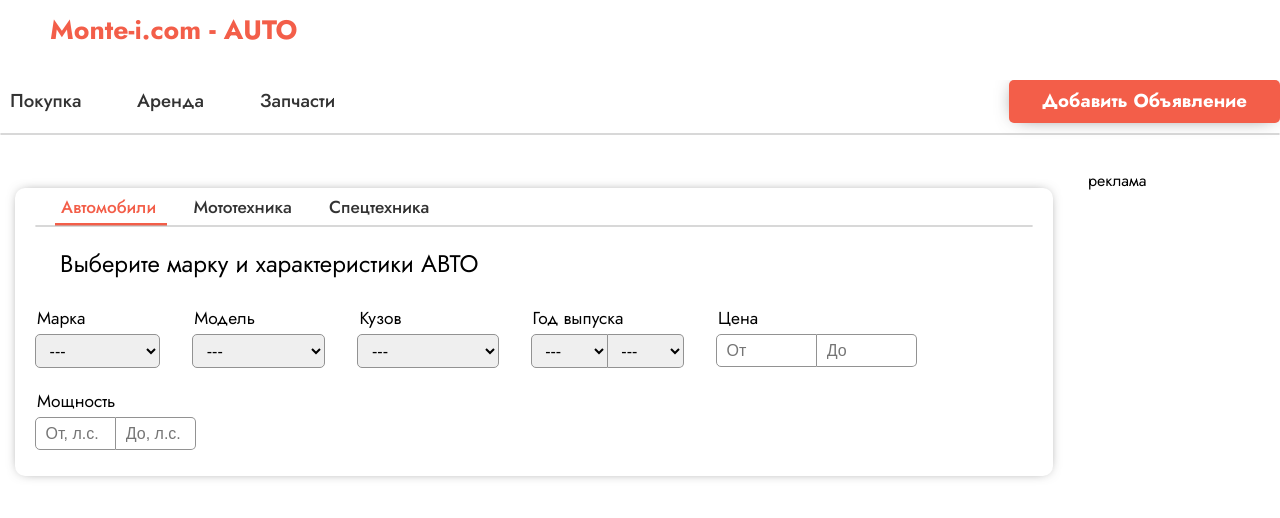
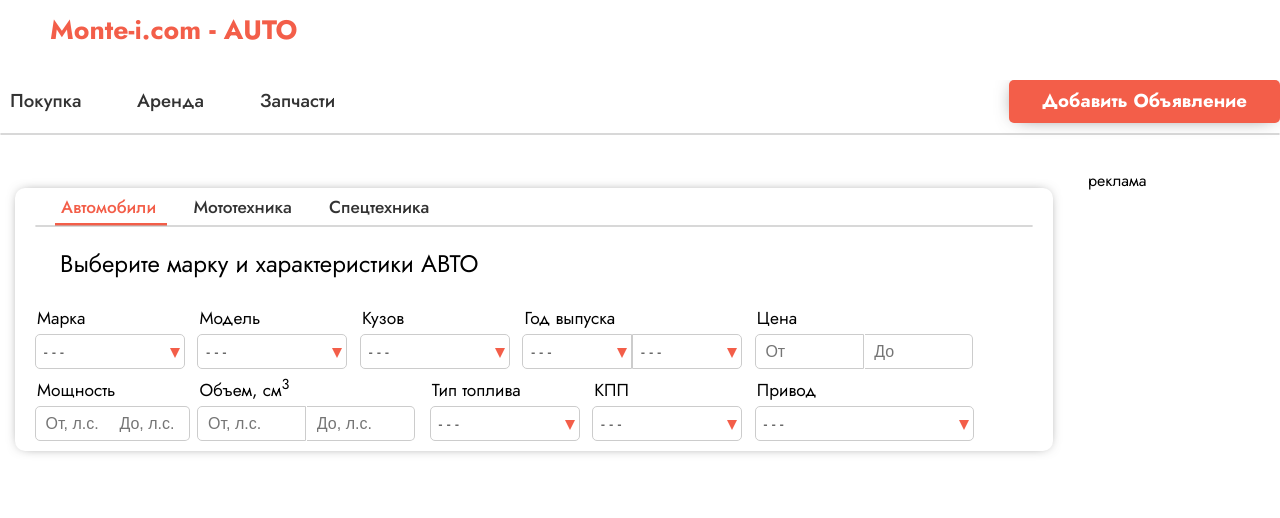
Before and after one commit to leonariks/leonariks.github.io, a PHP site: page /monte-i/auto/auto_main.html in a window 1280 px wide. Shown: the top 518 px of the page. Run offline with PHP 8.4, Linux system fonts and the light colour scheme.

Commit message:
widget_small/big

```diff
--- a/monte-i/auto/auto_main.html
+++ b/monte-i/auto/auto_main.html
@@ -8,6 +8,9 @@
   <link href="https://fonts.googleapis.com/css2?family=Jost:wght@400;500;700&family=Source+Serif+4:opsz@8..60&display=swap" rel="stylesheet">
   <link rel="stylesheet" href="../styles/reset.css">
   <link rel="stylesheet" href="../styles/auto.css">
+  <script src="https://cdnjs.cloudflare.com/ajax/libs/jquery/3.4.1/jquery.min.js" integrity="sha256-CSXorXvZcTkaix6Yvo6HppcZGetbYMGWSFlBw8HfCJo=" crossorigin="anonymous"></script>
+  <link href="https://cdnjs.cloudflare.com/ajax/libs/select2/4.0.7/css/select2.min.css" rel="stylesheet" />
+  <script src="https://cdnjs.cloudflare.com/ajax/libs/select2/4.0.7/js/select2.min.js"></script>
   <title>Monte-i.com AUTO</title>
 </head>
 <body>
@@ -79,60 +82,73 @@
 
           <div class="auto__search">
 
+            <!--search__main
+            ===========================-->
+
             <div class="search__main">
               <div class="search__wripper">
 
-                <div class="search__widget">
+                <div class="search__widget widget__small">
                   <div class="widget">
                     <label for="brand_id">Марка</label>
-                    <select class="widget__input" name="brand" id="brand_id">
-                      <option value="">---</option>
-                      <option value="">Alfa Romeo</option>
+                    <div class="select-wrap">
+                      <select class="widget__input js-select" name="brand" id="brand_id">
+                        <option value="">- - -</option>
+                        <option value="">Toyota</option>
                       </select>
+                    </div>
                   </div>
                 </div><!--Brand-->
 
-                <div class="search__widget">
+                <div class="search__widget widget__small">
                   <div class="widget">
                     <label for="model_id">Модель</label>
-                    <select class="widget__input" name="model" id="model_id">
-                      <option  value="">---</option>
+                    <div class="select-wrap">
+                      <select class="widget__input js-select" name="model" id="model_id">
+                        <option  value="">- - -</option>
                         <option value="1">Land Cruiser</option>
                       </select>
                     </div>
+                  </div>
                 </div><!--Model-->
 
-                <div class="search__widget">
+                <div class="search__widget widget__small">
                   <div class="widget">
                     <label for="carcase_id">Кузов</label>
-                    <select class="widget__input" name="carcase" id="carcase_id">
-                      <option  value="">---</option>
+                    <div class="select-wrap">
+                      <select class="widget__input js-select" name="carcase" id="carcase_id">
+                        <option  value="">- - -</option>
                         <option value="1">Внедорожник</option>
                       </select>
                     </div>
+                  </div>
                 </div><!--carcase-->
 
-                <div class="search__widget">
+                <div class="search__widget widget__big">
                   <div class="widget">
-                    <label for="date_id">Год выпуска</label>
+                    <label for="dates_id">Год выпуска</label>
                     <div>
                       <div class="awesomplete">
-                        <select class="widget__input widget-input_left" name="carcase" id="carcase_id">
-                          <option  value="">---</option>
+                        <div class="select-wrap select-wrap_left">
+                          <select class="widget__input widget-input_left js-select" name="dates" id="dates_id">
+                            <option  value="">- - -</option>
                             <option value="1">2000</option>
                           </select>
+                        </div>
                       </div><!--awesomplete-->
                       <div class="awesomplete">
-                        <select class="widget__input widget-input_right" name="carcase" id="carcase_id">
-                          <option  value="">---</option>
+                        <div class="select-wrap select-wrap_right">
+                          <select class="widget__input widget-input_right js-select" name="dates">
+                            <option  value="">- - -</option>
                             <option value="1">2023</option>
                           </select>
+                        </div><!--select-wrap-->
                       </div><!--awesomplete-->
                     </div>
                   </div>
                 </div><!--date-->
 
-                <div class="search__widget">
+                <div class="search__widget widget__big">
                   <div class="widget">
                     <label for="price_id">Цена</label>
                     <div class="input__search">
@@ -155,7 +171,8 @@
 
             <div class="extra__search">
               <div class="extras">
-                <div class="search__widget">
+
+                <div class="search__widget widget__small">
                   <div class="widget">
                     <label for="power_id">Мощность</label>
                     <div class="input__search">
@@ -167,12 +184,65 @@
                       </div>
                     </div>
                   </div>
-                </div><!--search__widget-->
+                </div><!--power-->
+
+                <div class="search__widget widget__big">
+                  <div class="widget">
+                    <label for="value_id">Объем, см<sup>3</sup></label>
+                    <div class="input__search">
+                      <div class="awesomplete">
+                        <input placeholder="От, л.с." id="value_id" class="widget__input widget-input_left" role="combobox" min="0">
+                      </div>
+                      <div class="awesomplete">
+                        <input placeholder="До, л.с."  id="value_id" class="widget__input awesomplete widget-input_right" role="combobox" min="0">
+                      </div>
+                    </div>
+                  </div>
+                </div><!--value-->
+
+                <div class="search__widget widget__small">
+                  <div class="widget">
+                    <label for="fuel_id">Тип топлива</label>
+                    <div class="select-wrap">
+                      <select class="widget__input select_widget js-select" name="fuel" id="fuel_id">
+                        <option  value="">- - -</option>
+                        <option value="1">Бензин</option>
+                      </select>
+                    </div>
+                  </div>
+                </div><!--fuel-->
+
+                <div class="search__widget widget__small">
+                  <div class="widget">
+                    <label for="gearbox_id">КПП</label>
+                    <div class="select-wrap">
+                      <select class="widget__input select_widget js-select" name="gearbox" id="gearbox_id">
+                        <option  value="">- - -</option>
+                        <option value="1">Автомат</option>
+                      </select>
+                    </div>
+                  </div>
+                </div><!--KPP-->
+
+                <div class="search__widget widget__big">
+                  <div class="widget">
+                    <label for="driving_id">Привод</label>
+                    <div class="select-wrap select-wrap_width">
+                      <select class="widget__input select_widget js-select" name="driving" id="driving_id">
+                        <option  value="">- - -</option>
+                        <option value="1">Полный</option>
+                      </select>
+                    </div>
+                  </div>
+                </div><!--KPP-->
+
               </div>
             </div><!--extra__search-->
 
           </div><!--auto_search-->
-
+          <script>
+            $('.js-select').select2();
+          </script>
         </div><!--filter__block-->
       </div><!--filter-->
 
--- a/monte-i/styles/auto.css
+++ b/monte-i/styles/auto.css
@@ -1,13 +1,12 @@
 input:focus{
-  border-color: #f35e49;
+  border-color: #f35e49 !important;
 }
 
 select:focus{
-  border-color: #f35e49;
+  border-color: #f35e49 !important;
 }
-
-select:active{
-  border-color: #f35e49;
+select:hover{
+  border-color: #f35e49 !important;
 }
 
 .navig{
@@ -94,6 +93,10 @@ select:active{
   box-shadow: 0px 0px 13px -6px rgba(0,0,0,0.75);
 }
 
+.filter__block{
+  width: 100%;
+}
+
 .categories{
   font-size: 13pt;
   font-weight: 500;
@@ -119,24 +122,25 @@ select:active{
 .auto__search{
   display: flex;
   flex-flow: row wrap;
+  flex-direction: column;
 }
+
 
 .search__wripper{
   display: flex;
+  align-items: baseline;
+  width: 100%;
 }
 
 label {
   vertical-align: top;
 }
 
-.search__widget{
-  margin-bottom: 1em;
-  padding-right: 2rem;
-}
 
 .widget{
   display: flex;
   flex-direction: column;
+  width: 100%;
 }
 
 .widget label{
@@ -148,35 +152,81 @@ label {
 .widget__input{
   font-size: 12pt;
   padding: 0.4em 0.6em;
-  border: 1px solid #929292;
+  border: 1px solid #ccc;
   border-radius: 5px;
 }
 
-
 .awesomplete {
   float: left;
+  width: 50%;
+}
+
+.awesomplete .widget__input{
+  width: 80%;
 }
 
 .input__search input{
-  width: 80px;
+  height: 20px;
+}
+.search__widget{
+  padding-right: 0.8rem;
+}
+
+.widget__big{
+  width: 22%;
+}
+
+.widget__small{
+  width: 15%;
 }
 
 .widget-input_right{
   border-left: none;
-  border-radius: 0 5px 5px 0;
+  border-radius: 0 5px 5px 0 !important;
 }
 
 .widget-input_left{
-  border-radius: 5px 0 0 5px;
+  border-radius: 5px 0 0 5px !important;
 }
 
 /*extra__search
 ===================================*/
+.extras{
+  display: flex;
+  align-items: baseline;
+  flex-wrap: wrap;
+  width: 100%;
+ }
 
-.extras{
+ .select2-container {
+  display:inline !important;
+ }
 
+ .widget__big .select-wrap .select2-container {
+  width: 100% !important;
 }
 
-#power_id{
-  width: 60px;
+.select-wrap .select2-container--default .select2-selection--single .select2-selection__rendered {
+  padding-top: 3px;
 }
+
+.select-wrap .select2-container--default .select2-selection--single {
+  border: 1px solid #ccc;
+  border-radius: 5px;
+  height: 35px;
+}
+
+.select-wrap .select2-container--default .select2-selection--single .select2-selection__arrow b{
+  border-color: #f35e49 transparent transparent transparent;
+  border-width: 10px 5px 0 5px;
+}
+
+.select-wrap_right
+.select2-container--default .select2-selection--single {
+  border-radius: 0 5px 5px 0;
+}
+
+.select-wrap_left
+.select2-container--default .select2-selection--single {
+  border-radius: 5px 0 0 5px;
+}
--- a/monte-i/styles/reset.css
+++ b/monte-i/styles/reset.css
@@ -2,7 +2,7 @@ html, body, div, span, applet, object, iframe,
 h1, h2, h3, h4, h5, h6, p, blockquote, pre,
 a, abbr, acronym, address, big, cite, code,
 del, dfn, em, img, ins, kbd, q, s, samp,
-small, strike, strong, sub, sup, tt, var,
+small, strike, strong, tt, var,
 b, u, i, center,
 dl, dt, dd, ol, ul, li,
 fieldset, form, label, legend,
@@ -24,6 +24,12 @@ footer, header, hgroup, menu, nav, section {
 }
 input {
   outline: none;
+}
+select {
+  outline: none;
+}
+select {
+  cursor: pointer;
 }
 html {
   height: 100%;
```
Lines whose indentation alone changed are shown as unchanged.
